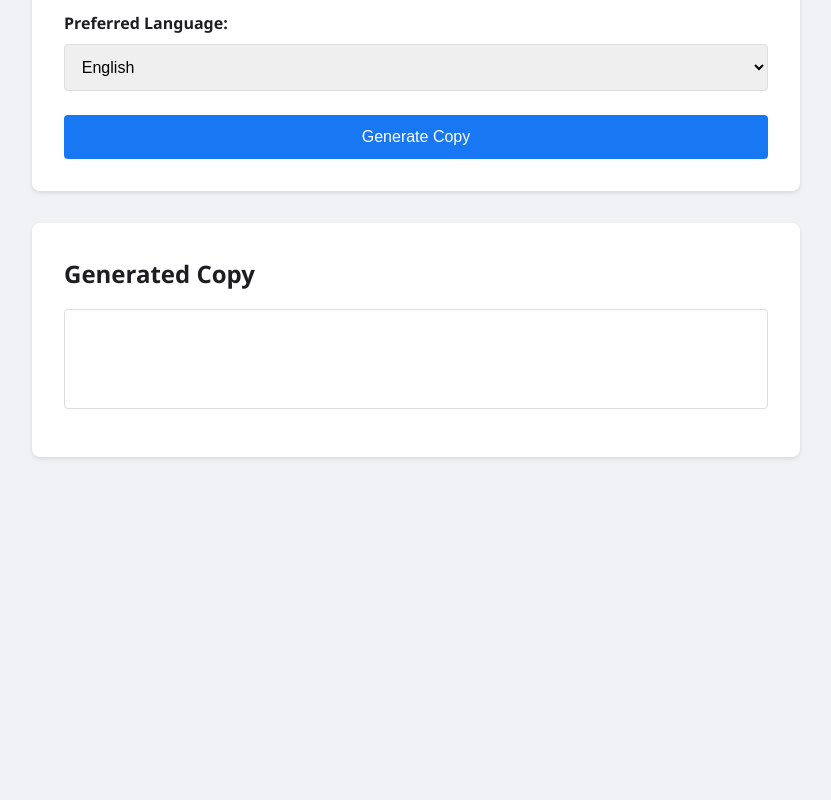
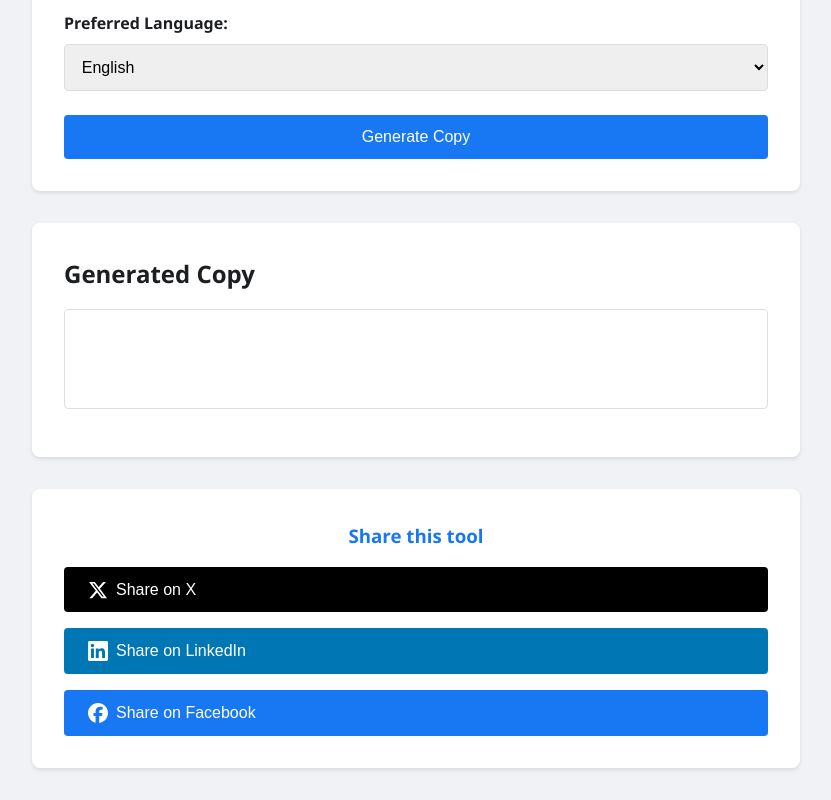
Before and after one commit to xhanafix/copywriter, a plain HTML site: page index.html in a window 1280 px wide. Shown: the part 857-1657 px from the top of the page, without its empty margins (224-1055 px from the left). Before the commit the page ends 1346 px from the top, so only its background shows below. Drawn offline with Linux system fonts and the light colour scheme.

Commit message:
Add files via upload

```diff
--- a/index.html
+++ b/index.html
@@ -92,6 +92,30 @@
             <div id="result" class="copy-result"></div>
             <button id="copy" class="copy-button hidden">Copy to Clipboard</button>
         </div>
+
+        <div class="share-container">
+            <h3>Share this tool</h3>
+            <div class="share-buttons">
+                <button onclick="shareOnTwitter()" class="share-button twitter">
+                    <svg xmlns="http://www.w3.org/2000/svg" width="24" height="24" viewBox="0 0 24 24" fill="currentColor">
+                        <path d="M18.244 2.25h3.308l-7.227 8.26 8.502 11.24H16.17l-5.214-6.817L4.99 21.75H1.68l7.73-8.835L1.254 2.25H8.08l4.713 6.231zm-1.161 17.52h1.833L7.084 4.126H5.117z"/>
+                    </svg>
+                    Share on X
+                </button>
+                <button onclick="shareOnLinkedIn()" class="share-button linkedin">
+                    <svg xmlns="http://www.w3.org/2000/svg" width="24" height="24" viewBox="0 0 24 24" fill="currentColor">
+                        <path d="M20.447 20.452h-3.554v-5.569c0-1.328-.027-3.037-1.852-3.037-1.853 0-2.136 1.445-2.136 2.939v5.667H9.351V9h3.414v1.561h.046c.477-.9 1.637-1.85 3.37-1.85 3.601 0 4.267 2.37 4.267 5.455v6.286zM5.337 7.433c-1.144 0-2.063-.926-2.063-2.065 0-1.138.92-2.063 2.063-2.063 1.14 0 2.064.925 2.064 2.063 0 1.139-.925 2.065-2.064 2.065zm1.782 13.019H3.555V9h3.564v11.452zM22.225 0H1.771C.792 0 0 .774 0 1.729v20.542C0 23.227.792 24 1.771 24h20.451C23.2 24 24 23.227 24 22.271V1.729C24 .774 23.2 0 22.222 0h.003z"/>
+                    </svg>
+                    Share on LinkedIn
+                </button>
+                <button onclick="shareOnFacebook()" class="share-button facebook">
+                    <svg xmlns="http://www.w3.org/2000/svg" width="24" height="24" viewBox="0 0 24 24" fill="currentColor">
+                        <path d="M9.101 23.691v-7.98H6.627v-3.667h2.474v-1.58c0-4.085 1.848-5.978 5.858-5.978.401 0 .955.042 1.468.103a8.68 8.68 0 0 1 1.141.195v3.325a8.623 8.623 0 0 0-.653-.036 26.805 26.805 0 0 0-.733-.009c-.707 0-1.259.096-1.675.309a1.686 1.686 0 0 0-.679.622c-.258.42-.374.995-.374 1.752v1.297h3.919l-.386 2.103-.287 1.564h-3.246v8.245C19.396 23.238 24 18.179 24 12.044c0-6.627-5.373-12-12-12s-12 5.373-12 12c0 5.628 3.874 10.35 9.101 11.647Z"/>
+                    </svg>
+                    Share on Facebook
+                </button>
+            </div>
+        </div>
     </div>
     <script src="script.js"></script>
 </body>
--- a/script.js
+++ b/script.js
@@ -169,4 +169,21 @@ document.addEventListener('DOMContentLoaded', () => {
             }, 2000);
         });
     }
+
+    function shareOnTwitter() {
+        const text = encodeURIComponent("Check out this awesome Facebook Ads Copy Generator! It helps create compelling ad copy using AI and proven copywriting formulas. 🚀");
+        const url = encodeURIComponent(window.location.href);
+        window.open(`https://twitter.com/intent/tweet?text=${text}&url=${url}`, '_blank');
+    }
+
+    function shareOnLinkedIn() {
+        const url = encodeURIComponent(window.location.href);
+        const title = encodeURIComponent("Facebook Ads Copy Generator");
+        window.open(`https://www.linkedin.com/sharing/share-offsite/?url=${url}&title=${title}`, '_blank');
+    }
+
+    function shareOnFacebook() {
+        const url = encodeURIComponent(window.location.href);
+        window.open(`https://www.facebook.com/sharer/sharer.php?u=${url}`, '_blank');
+    }
 });
--- a/styles.css
+++ b/styles.css
@@ -239,3 +239,84 @@ button:active::after {
         color: #999;
     }
 }
+
+/* Add these styles for the share buttons */
+.share-container {
+    background: white;
+    padding: 2rem;
+    border-radius: 8px;
+    box-shadow: 0 2px 4px rgba(0, 0, 0, 0.1);
+    margin-top: 2rem;
+    text-align: center;
+}
+
+.share-container h3 {
+    margin-bottom: 1rem;
+    color: #1877f2;
+}
+
+.share-buttons {
+    display: flex;
+    gap: 1rem;
+    justify-content: center;
+    flex-wrap: wrap;
+}
+
+.share-button {
+    display: flex;
+    align-items: center;
+    gap: 0.5rem;
+    padding: 0.8rem 1.5rem;
+    border: none;
+    border-radius: 4px;
+    cursor: pointer;
+    font-size: 1rem;
+    color: white;
+    transition: all 0.3s ease;
+}
+
+.share-button svg {
+    width: 20px;
+    height: 20px;
+}
+
+.share-button.twitter {
+    background-color: #000000;
+}
+
+.share-button.twitter:hover {
+    background-color: #333333;
+}
+
+.share-button.linkedin {
+    background-color: #0077b5;
+}
+
+.share-button.linkedin:hover {
+    background-color: #006396;
+}
+
+.share-button.facebook {
+    background-color: #1877f2;
+}
+
+.share-button.facebook:hover {
+    background-color: #166fe5;
+}
+
+@media (prefers-color-scheme: dark) {
+    .share-container {
+        background: #242526;
+    }
+}
+
+@media (max-width: 600px) {
+    .share-buttons {
+        flex-direction: column;
+    }
+
+    .share-button {
+        width: 100%;
+        justify-content: center;
+    }
+}
```
